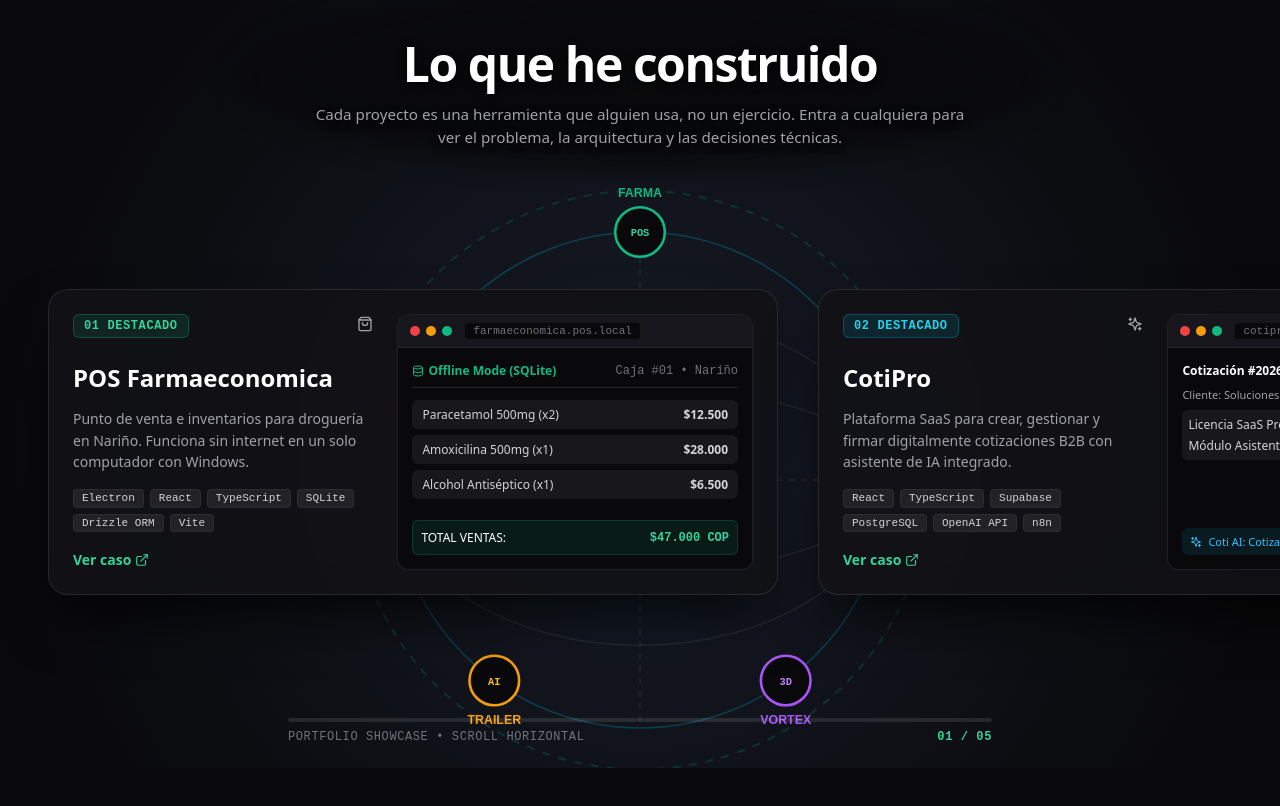
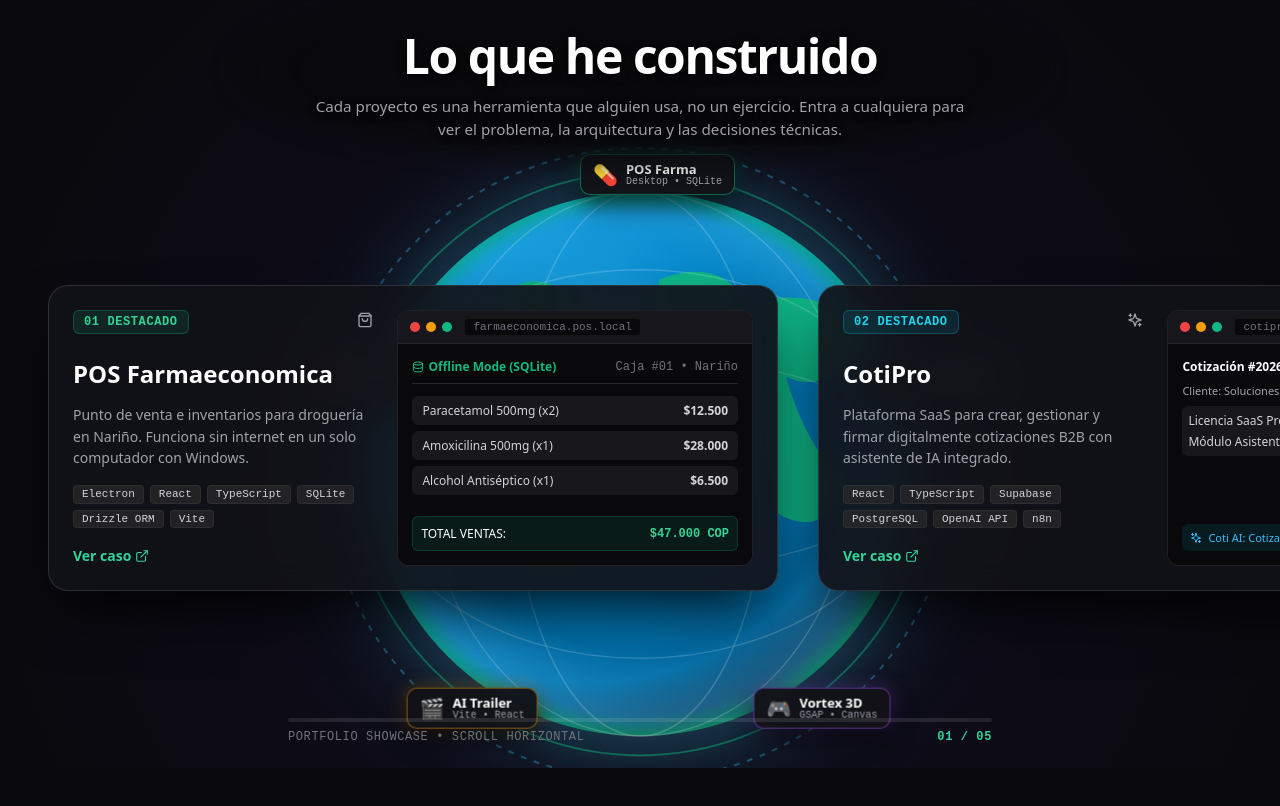
Before and after one commit to SebastianBasante20/portafolio-interactivo, a React (Vite) app: page / in a window 1280 px wide. Shown: the part 360-1166 px from the top of the page. Built offline with nearby package versions, Linux system fonts and the light colour scheme.

Commit message:
Redesign Travel Slider background planet and floating 3D tech flags

```diff
--- a/src/ProjectsShowcase.css
+++ b/src/ProjectsShowcase.css
@@ -1,5 +1,5 @@
 /* ==========================================================================
-   PROJECTS SHOWCASE - GIANT ROTATING GLOBE TRAVEL SLIDER
+   PROJECTS SHOWCASE - VIBRANT 3D TRAVEL SLIDER GLOBE & TECH FLAGS
    ========================================================================== */
 
 .projects-showcase-wrapper {
@@ -28,40 +28,111 @@
   display: flex;
   flex-direction: column;
   justify-content: space-between;
-  padding-top: 2rem;
+  padding-top: 1.5rem;
   padding-bottom: 1.5rem;
   overflow: hidden;
-  background: radial-gradient(circle at 50% 60%, #171c28 0%, #09090b 80%);
+  background: radial-gradient(circle at 50% 65%, #18192c 0%, #0c0b16 50%, #09090b 90%);
   box-sizing: border-box;
 }
 
-/* GRAN GLOBO ROTATIVO EN EL FONDO (POSICIONADO DEBAJO DEL TEXTO DEL ENCABEZADO) */
+/* CONTENEDOR DEL PLANETA 3D Y BANDERAS TECNOLÓGICAS (DETRÁS DE LAS TARJETAS) */
 .giant-orbit-wrapper {
   position: absolute;
-  top: 62%;
+  top: 60%;
   left: 50%;
   transform: translate(-50%, -50%);
-  width: 520px;
-  height: 520px;
+  width: 580px;
+  height: 580px;
   z-index: 1;
   pointer-events: none;
 }
 
 @media (min-width: 768px) {
   .giant-orbit-wrapper {
-    width: 620px;
-    height: 620px;
-    top: 64%;
+    width: 680px;
+    height: 680px;
+    top: 62%;
   }
 }
 
-.giant-orbit-svg {
+.planet-container {
   width: 100%;
   height: 100%;
+  position: relative;
   transform-origin: center center;
 }
 
-/* Header (Con capa protectora radial para evitar amontonamiento con el globo) */
+.planet-globe-svg {
+  width: 100%;
+  height: 100%;
+  filter: drop-shadow(0 0 45px rgba(56, 189, 248, 0.35));
+}
+
+/* BANDERAS / HITOS TECNOLÓGICOS EN EL PERÍMETRO DEL PLANETA */
+.planet-badges-ring {
+  position: absolute;
+  inset: 0;
+  display: flex;
+  align-items: center;
+  justify-content: center;
+}
+
+.tech-flag-badge {
+  position: absolute;
+  top: 50%;
+  left: 50%;
+  display: flex;
+  flex-direction: column;
+  align-items: center;
+  margin-top: -15px;
+  margin-left: -60px;
+  transform-origin: center center;
+  transition: transform 0.3s ease;
+}
+
+.flag-content {
+  display: flex;
+  align-items: center;
+  gap: 0.5rem;
+  padding: 0.375rem 0.75rem;
+  background: rgba(18, 18, 24, 0.95);
+  border-radius: 0.625rem;
+  box-shadow: 0 10px 25px rgba(0, 0, 0, 0.7), 0 0 15px rgba(255, 255, 255, 0.1);
+  backdrop-filter: blur(12px);
+  border: 1px solid rgba(255, 255, 255, 0.15);
+  white-space: nowrap;
+}
+
+.flag-content.emerald { border-color: rgba(16, 185, 129, 0.5); box-shadow: 0 10px 25px rgba(0, 0, 0, 0.7), 0 0 20px rgba(16, 185, 129, 0.3); }
+.flag-content.cyan { border-color: rgba(6, 182, 212, 0.5); box-shadow: 0 10px 25px rgba(0, 0, 0, 0.7), 0 0 20px rgba(6, 182, 212, 0.3); }
+.flag-content.purple { border-color: rgba(168, 85, 247, 0.5); box-shadow: 0 10px 25px rgba(0, 0, 0, 0.7), 0 0 20px rgba(168, 85, 247, 0.3); }
+.flag-content.amber { border-color: rgba(245, 158, 11, 0.5); box-shadow: 0 10px 25px rgba(0, 0, 0, 0.7), 0 0 20px rgba(245, 158, 11, 0.3); }
+.flag-content.pink { border-color: rgba(236, 72, 153, 0.5); box-shadow: 0 10px 25px rgba(0, 0, 0, 0.7), 0 0 20px rgba(236, 72, 153, 0.3); }
+
+.flag-icon {
+  font-size: 1.25rem;
+}
+
+.flag-text {
+  display: flex;
+  flex-direction: column;
+  line-height: 1.1;
+  text-align: left;
+}
+
+.flag-text strong {
+  font-size: 0.8125rem;
+  color: #ffffff;
+  font-weight: 800;
+}
+
+.flag-text small {
+  font-size: 0.625rem;
+  color: #a1a1aa;
+  font-family: monospace;
+}
+
+/* Header */
 .projects-showcase-header {
   padding-left: 2rem;
   padding-right: 2rem;
@@ -120,7 +191,7 @@
   }
 }
 
-/* Track Container (Flotando sobre el gran globo en z-index 10) */
+/* Track Container (Flotando sobre el planeta en z-index 10) */
 .projects-showcase-track-container {
   position: relative;
   width: 100%;
@@ -142,21 +213,21 @@
 
 /* Project Cards */
 .projects-showcase-card {
-  background-color: rgba(18, 18, 22, 0.92);
-  border: 1px solid rgba(255, 255, 255, 0.1);
+  background-color: rgba(18, 18, 24, 0.92);
+  border: 1px solid rgba(255, 255, 255, 0.12);
   border-radius: 1.25rem;
   padding: 1.5rem;
   flex-shrink: 0;
-  box-shadow: 0 30px 60px -15px rgba(0, 0, 0, 0.85);
+  box-shadow: 0 30px 60px -15px rgba(0, 0, 0, 0.9);
   backdrop-filter: blur(16px);
   display: flex;
   transition: border-color 0.25s ease, transform 0.25s ease, box-shadow 0.25s ease;
 }
 
 .projects-showcase-card:hover {
-  border-color: rgba(255, 255, 255, 0.25);
+  border-color: rgba(255, 255, 255, 0.28);
   transform: translateY(-4px);
-  box-shadow: 0 35px 70px -15px rgba(16, 185, 129, 0.15);
+  box-shadow: 0 35px 70px -15px rgba(16, 185, 129, 0.2);
 }
 
 .card-large {
@@ -355,7 +426,7 @@
   overflow: hidden;
 }
 
-/* Vistas previas específicas */
+/* Vistas previas específicas de cada proyecto */
 .preview-pos {
   display: flex;
   flex-direction: column;
--- a/src/ProjectsShowcase.tsx
+++ b/src/ProjectsShowcase.tsx
@@ -1,5 +1,5 @@
 import { useEffect, useRef, useState } from 'react';
-import { ExternalLink, ShoppingBag, Sparkles, Box, Film, Image, CheckCircle, Database, Cpu } from 'lucide-react';
+import { ExternalLink, ShoppingBag, Sparkles, Box, Film, Image, CheckCircle, Database } from 'lucide-react';
 import gsap from 'gsap';
 import { ScrollTrigger } from 'gsap/ScrollTrigger';
 import './ProjectsShowcase.css';
@@ -102,7 +102,7 @@
 }: ProjectsShowcaseProps) {
   const sectionRef = useRef<HTMLDivElement>(null);
   const trackRef = useRef<HTMLDivElement>(null);
-  const orbitRef = useRef<SVGSVGElement>(null);
+  const orbitRef = useRef<HTMLDivElement>(null);
   const [activeStep, setActiveStep] = useState(1);
   const [progressPercent, setProgressPercent] = useState(0);
 
@@ -144,7 +144,7 @@
         },
       });
 
-      // Rotación 360° del gran globo en el fondo detrás de las tarjetas
+      // Rotación de 360° del Planeta 3D y Banderas Tecnológicas en el fondo
       if (orbit) {
         gsap.to(orbit, {
           rotate: 360,
@@ -272,69 +272,113 @@
       )}
 
       <section ref={sectionRef} className="projects-showcase-section">
-        {/* GRAN GLOBO / ÓRBITA CIRCULAR EN EL FONDO (DETRÁS DE LAS TARJETAS Y OCUPANDO LA PANTALLA) */}
+        {/* GLOBO PLANETARIO 3D VIBRANTE Y BANDERAS TECNOLÓGICAS (DETRÁS DE LAS TARJETAS) */}
         <div className="giant-orbit-wrapper" aria-hidden="true">
-          <svg
-            ref={orbitRef}
-            className="giant-orbit-svg"
-            viewBox="0 0 600 600"
-            fill="none"
-          >
-            {/* Anillos atmosféricos del planeta / globo */}
-            <circle cx="300" cy="300" r="280" stroke="rgba(16, 185, 129, 0.18)" strokeWidth="2" strokeDasharray="8 8" />
-            <circle cx="300" cy="300" r="240" stroke="rgba(6, 182, 212, 0.25)" strokeWidth="1.5" />
-            <circle cx="300" cy="300" r="200" fill="url(#globe-gradient)" opacity="0.25" />
+          <div ref={orbitRef} className="planet-container">
+            {/* Esfera 3D del Planeta estilo Travel Slider */}
+            <svg className="planet-globe-svg" viewBox="0 0 700 700" fill="none">
+              <defs>
+                <radialGradient id="ocean-grad" cx="40%" cy="35%" r="65%">
+                  <stop offset="0%" stopColor="#38bdf8" />
+                  <stop offset="45%" stopColor="#0284c7" />
+                  <stop offset="85%" stopColor="#0369a1" />
+                  <stop offset="100%" stopColor="#0f172a" />
+                </radialGradient>
+                <radialGradient id="atmosphere-glow" cx="50%" cy="50%" r="50%">
+                  <stop offset="70%" stopColor="rgba(56, 189, 248, 0)" />
+                  <stop offset="92%" stopColor="rgba(56, 189, 248, 0.4)" />
+                  <stop offset="100%" stopColor="rgba(16, 185, 129, 0.65)" />
+                </radialGradient>
+                <filter id="glow-filter" x="-20%" y="-20%" width="140%" height="140%">
+                  <feGaussianBlur stdDeviation="14" result="blur" />
+                  <feComposite in="SourceGraphic" in2="blur" operator="over" />
+                </filter>
+              </defs>
 
-            <defs>
-              <radialGradient id="globe-gradient" cx="50%" cy="50%" r="50%">
-                <stop offset="0%" stopColor="#10b981" stopOpacity="0.4" />
-                <stop offset="60%" stopColor="#06b6d4" stopOpacity="0.15" />
-                <stop offset="100%" stopColor="#09090b" stopOpacity="0" />
-              </radialGradient>
-            </defs>
+              {/* Anillos de atmósfera exterior */}
+              <circle cx="350" cy="350" r="325" fill="none" stroke="rgba(56, 189, 248, 0.35)" strokeWidth="2" strokeDasharray="6 8" />
+              <circle cx="350" cy="350" r="300" fill="none" stroke="rgba(16, 185, 129, 0.45)" strokeWidth="2" filter="url(#glow-filter)" />
 
-            {/* Líneas de latitud y longitud del globo terráqueo */}
-            <ellipse cx="300" cy="300" rx="240" ry="90" stroke="rgba(255,255,255,0.08)" strokeWidth="1.5" />
-            <ellipse cx="300" cy="300" rx="240" ry="160" stroke="rgba(255,255,255,0.08)" strokeWidth="1.5" />
-            <line x1="300" y1="60" x2="300" y2="540" stroke="rgba(255,255,255,0.08)" strokeWidth="1.5" strokeDasharray="6 6" />
-            <line x1="60" y1="300" x2="540" y2="300" stroke="rgba(255,255,255,0.08)" strokeWidth="1.5" strokeDasharray="6 6" />
+              {/* Esfera Base del Planeta */}
+              <circle cx="350" cy="350" r="280" fill="url(#ocean-grad)" />
 
-            {/* Nodos de tecnología / monumentos alrededor del perímetro del gran globo */}
-            {/* Nodo 1: POS Farma - Top (0°) */}
-            <g transform="translate(300, 60)">
-              <circle cx="0" cy="0" r="24" fill="#09090b" stroke="#10b981" strokeWidth="2.5" />
-              <text x="0" y="4" textAnchor="middle" fill="#34d399" fontSize="10" fontWeight="bold" fontFamily="monospace">POS</text>
-              <text x="0" y="-34" textAnchor="middle" fill="#10b981" fontSize="12" fontWeight="bold" fontFamily="sans-serif">FARMA</text>
-            </g>
+              {/* Capa de Atmósfera Brillante */}
+              <circle cx="350" cy="350" r="280" fill="url(#atmosphere-glow)" />
 
-            {/* Nodo 2: CotiPro - 72° */}
-            <g transform="translate(528, 226)">
-              <circle cx="0" cy="0" r="24" fill="#09090b" stroke="#06b6d4" strokeWidth="2.5" />
-              <text x="0" y="4" textAnchor="middle" fill="#22d3ee" fontSize="10" fontWeight="bold" fontFamily="monospace">SAAS</text>
-              <text x="40" y="4" textAnchor="start" fill="#06b6d4" fontSize="12" fontWeight="bold" fontFamily="sans-serif">COTIPRO</text>
-            </g>
+              {/* Continentes Esmeralda Estilizados */}
+              <g fill="#10b981" opacity="0.92">
+                <path d="M 210 180 Q 230 150 270 170 Q 300 190 280 250 Q 260 270 290 320 Q 320 370 280 440 Q 250 480 230 420 Q 220 360 240 310 Q 210 270 190 220 Z" />
+                <path d="M 370 160 Q 420 140 450 170 Q 430 220 400 240 Q 420 300 460 350 Q 430 430 380 450 Q 360 380 370 320 Q 350 250 370 160 Z" />
+                <path d="M 480 180 Q 560 170 580 230 Q 540 280 500 260 Q 520 330 560 370 Q 540 430 490 400 Q 470 340 480 180 Z" />
+              </g>
 
-            {/* Nodo 3: Vortex - 144° */}
-            <g transform="translate(441, 494)">
-              <circle cx="0" cy="0" r="24" fill="#09090b" stroke="#a855f7" strokeWidth="2.5" />
-              <text x="0" y="4" textAnchor="middle" fill="#c084fc" fontSize="10" fontWeight="bold" fontFamily="monospace">3D</text>
-              <text x="0" y="42" textAnchor="middle" fill="#a855f7" fontSize="12" fontWeight="bold" fontFamily="sans-serif">VORTEX</text>
-            </g>
+              {/* Líneas de Latitud y Longitud */}
+              <g stroke="rgba(255, 255, 255, 0.18)" strokeWidth="1.5" fill="none">
+                <ellipse cx="350" cy="350" rx="280" ry="110" />
+                <ellipse cx="350" cy="350" rx="280" ry="200" />
+                <ellipse cx="350" cy="350" rx="130" ry="280" />
+                <ellipse cx="350" cy="350" rx="220" ry="280" />
+              </g>
+            </svg>
 
-            {/* Nodo 4: AI Trailer - 216° */}
-            <g transform="translate(159, 494)">
-              <circle cx="0" cy="0" r="24" fill="#09090b" stroke="#f59e0b" strokeWidth="2.5" />
-              <text x="0" y="4" textAnchor="middle" fill="#fbbf24" fontSize="10" fontWeight="bold" fontFamily="monospace">AI</text>
-              <text x="0" y="42" textAnchor="middle" fill="#f59e0b" fontSize="12" fontWeight="bold" fontFamily="sans-serif">TRAILER</text>
-            </g>
+            {/* BANDERAS TECNOLÓGICAS 3D ROTANDO EN LA CURVATURA SUPERIOR DEL PLANETA */}
+            <div className="planet-badges-ring">
+              {/* Nodo 1: POS Farma - 0 deg (Arriba) */}
+              <div className="tech-flag-badge badge-pos" style={{ transform: 'rotate(0deg) translateY(-295px) rotate(0deg)' }}>
+                <div className="flag-content emerald">
+                  <span className="flag-icon">💊</span>
+                  <div className="flag-text">
+                    <strong>POS Farma</strong>
+                    <small>Desktop • SQLite</small>
+                  </div>
+                </div>
+              </div>
 
-            {/* Nodo 5: Bg Remover - 288° */}
-            <g transform="translate(72, 226)">
-              <circle cx="0" cy="0" r="24" fill="#09090b" stroke="#ec4899" strokeWidth="2.5" />
-              <text x="0" y="4" textAnchor="middle" fill="#f472b6" fontSize="10" fontWeight="bold" fontFamily="monospace">IMG</text>
-              <text x="-40" y="4" textAnchor="end" fill="#ec4899" fontSize="12" fontWeight="bold" fontFamily="sans-serif">REMOVER</text>
-            </g>
-          </svg>
+              {/* Nodo 2: CotiPro SaaS - 72 deg */}
+              <div className="tech-flag-badge badge-cotipro" style={{ transform: 'rotate(72deg) translateY(-295px) rotate(-72deg)' }}>
+                <div className="flag-content cyan">
+                  <span className="flag-icon">⚡</span>
+                  <div className="flag-text">
+                    <strong>CotiPro SaaS</strong>
+                    <small>React • Supabase</small>
+                  </div>
+                </div>
+              </div>
+
+              {/* Nodo 3: Vortex 3D - 144 deg */}
+              <div className="tech-flag-badge badge-vortex" style={{ transform: 'rotate(144deg) translateY(-295px) rotate(-144deg)' }}>
+                <div className="flag-content purple">
+                  <span className="flag-icon">🎮</span>
+                  <div className="flag-text">
+                    <strong>Vortex 3D</strong>
+                    <small>GSAP • Canvas</small>
+                  </div>
+                </div>
+              </div>
+
+              {/* Nodo 4: AI Trailer - 216 deg */}
+              <div className="tech-flag-badge badge-trailer" style={{ transform: 'rotate(216deg) translateY(-295px) rotate(-216deg)' }}>
+                <div className="flag-content amber">
+                  <span className="flag-icon">🎬</span>
+                  <div className="flag-text">
+                    <strong>AI Trailer</strong>
+                    <small>Vite • React</small>
+                  </div>
+                </div>
+              </div>
+
+              {/* Nodo 5: Image Remover - 288 deg */}
+              <div className="tech-flag-badge badge-remover" style={{ transform: 'rotate(288deg) translateY(-295px) rotate(-288deg)' }}>
+                <div className="flag-content pink">
+                  <span className="flag-icon">✂️</span>
+                  <div className="flag-text">
+                    <strong>Bg Remover</strong>
+                    <small>Canvas API</small>
+                  </div>
+                </div>
+              </div>
+            </div>
+          </div>
         </div>
 
         {/* Encabezado superior */}
```
